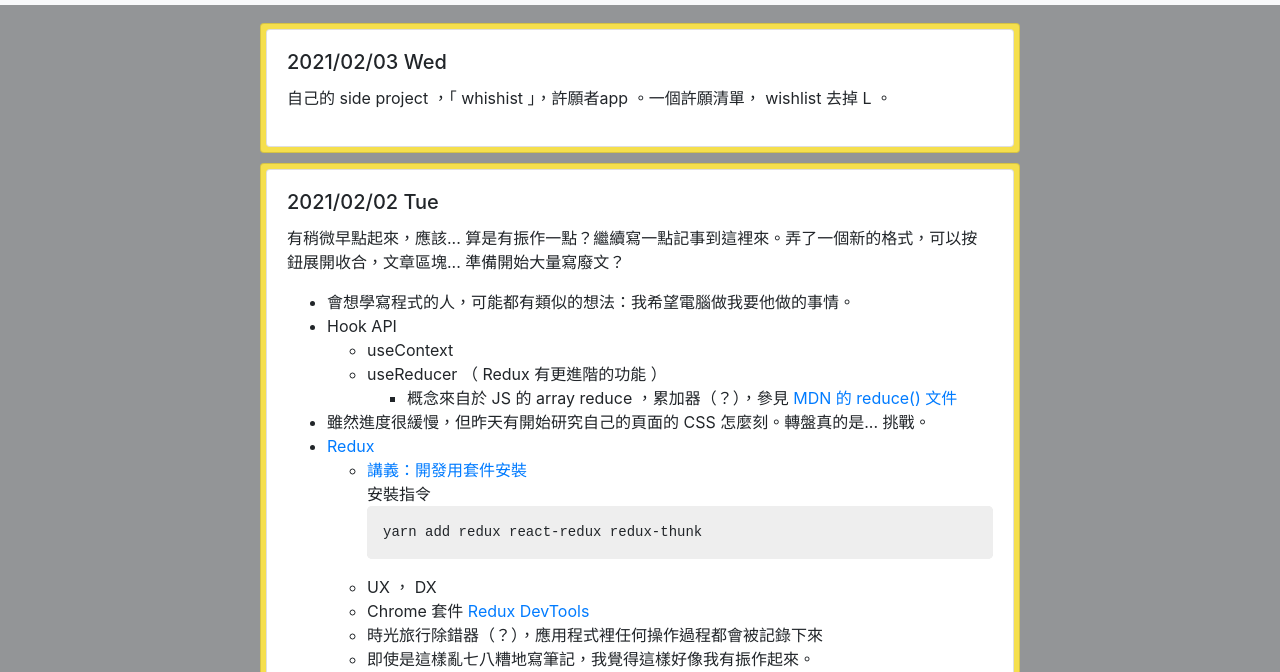
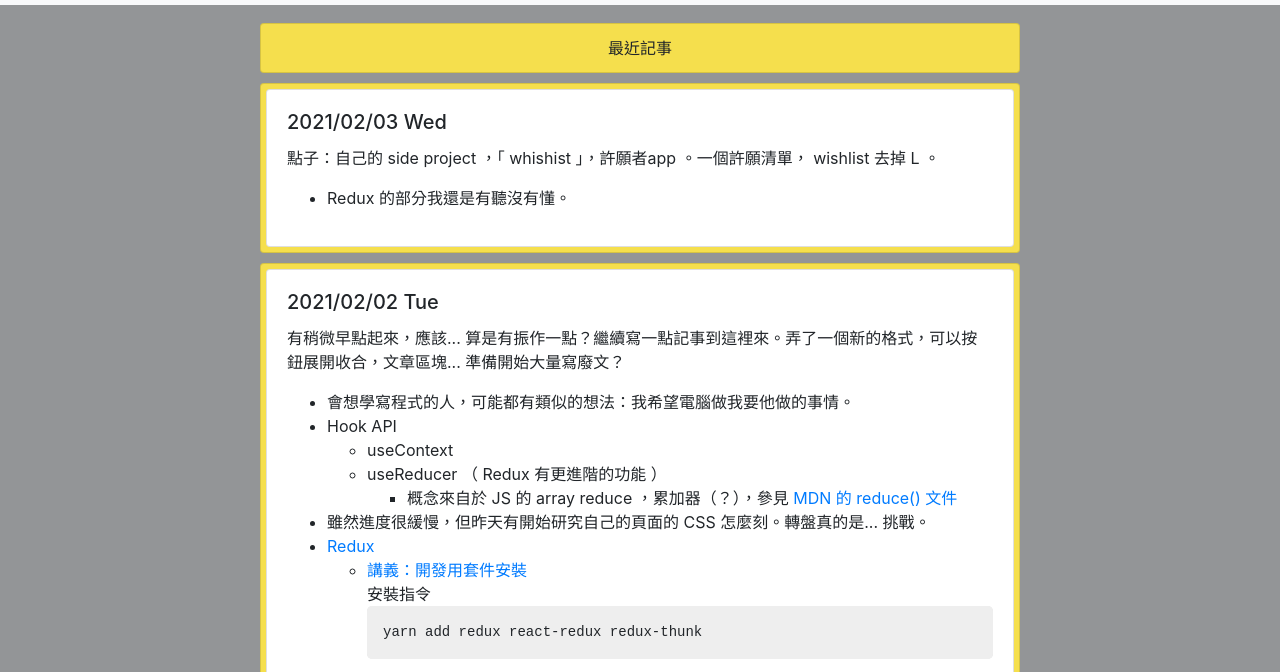
Before and after one commit to jchans-learning/jchans.github.io_b2022, a plain HTML site: page index.html in a window 1280 px wide. Shown: the part 51-723 px from the top of the page. Drawn offline with Linux system fonts and the light colour scheme.

Commit message:
修改標題

```diff
--- a/index.html
+++ b/index.html
@@ -22,21 +22,25 @@
       <div class="row d-flex justify-content-center">
         <!-- Row Content Start -->
 
+        <!-- Title card start -->
+        <div class="col-lg-8 card dailypost" style="padding: 12px 0">
+          <div class="align-self-center">最近記事</div>
+        </div>
+        <!-- Title card end -->
+
         <!-- Collapse card start -->
         <div class="col-lg-8 card dailypost">
           <div class="card">
             <div class="card-body">
               <h5 class="card-title">2021/02/03 Wed</h5>
               <p>
-                自己的 side project ，「 whishist 」，許願者app 。一個許願清單，
-                wishlist 去掉 L 。
+                點子：自己的 side project ，「 whishist 」，許願者app
+                。一個許願清單， wishlist 去掉 L 。
               </p>
 
-              <!--
               <ul>
-                <li></li>
+                <li>Redux 的部分我還是有聽沒有懂。</li>
               </ul>
-              -->
 
               <!--
               <figure>
@@ -194,7 +198,7 @@
         </div>
         <!-- Collapse card end -->
 
-        <!-- Code card start -->
+        <!-- 舊記事連結 start -->
         <div class="col-lg-8 card dailypost">
           <a href="/old-entries.html">
             <button class="btn btn-block">
@@ -202,7 +206,7 @@
             </button>
           </a>
         </div>
-        <!-- Code card end -->
+        <!-- 舊記事連結 end -->
 
         <!-- Container Content End -->
       </div>
```
